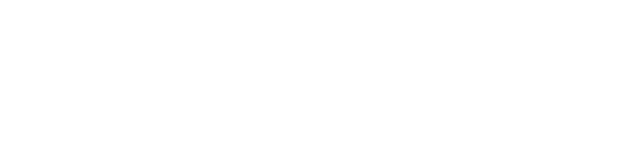
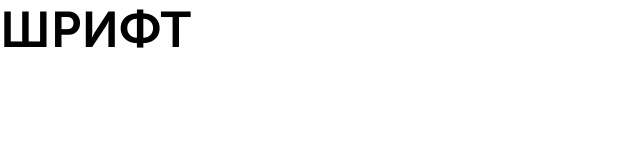
Before and after one commit to alx8437/oknaseverskaya, a website: page src/index.html in a window 1280 px wide. Shown: the whole page, without its empty margins (0-640 px from the left). Drawn offline with Linux system fonts and the light colour scheme.

Commit message:
add fonts

```diff
--- a/src/index.html
+++ b/src/index.html
@@ -15,5 +15,6 @@
             <div class="contacts"></div>
         </div>
     </header>
+    <p>ШРИФТ</p>
 </body>
 </html>
--- a/src/sass/style.sass
+++ b/src/sass/style.sass
@@ -3,3 +3,35 @@
     margin: 0
     padding: 0
     font-family: 'Museo Sans', sans-serif
+
+@font-face
+    font-family: 'Museo Sans'
+    src: url('../fonts/MuseoSansCyrl-300.eot')
+    src: url('../fonts/MuseoSansCyrl-300.eot?#iefix') format('embedded-opentype'),
+    url('../fonts/MuseoSansCyrl-300.woff') format('woff'),
+    url('../fonts/MuseoSansCyrl-300.ttf') format('truetype')
+    font-weight: 300
+    font-style: normal
+
+@font-face
+    font-family: 'Museo Sans'
+    src: url('../fonts/MuseoSansCyrl-500.eot')
+    src: url('../fonts/MuseoSansCyrl-500.eot?#iefix') format('embedded-opentype'),
+    url('../fonts/MuseoSansCyrl-500.woff') format('woff'),
+    url('../fonts/MuseoSansCyrl-500.ttf') format('truetype')
+    font-weight: 500
+    font-style: normal
+
+@font-face
+    font-family: 'Museo Sans'
+    src: url('../fonts/MuseoSansCyrl-700.eot')
+    src: url('../fonts/MuseoSansCyrl-700.eot?#iefix') format('embedded-opentype'),
+    url('../fonts/MuseoSansCyrl-700.woff') format('woff'),
+    url('../fonts/MuseoSansCyrl-700.ttf') format('truetype')
+    font-weight: 700
+    font-style: normal
+
+
+p
+    font-size: 50px
+    font-weight: 700
```
Also changed, not shown: src/css/style.min.css.
